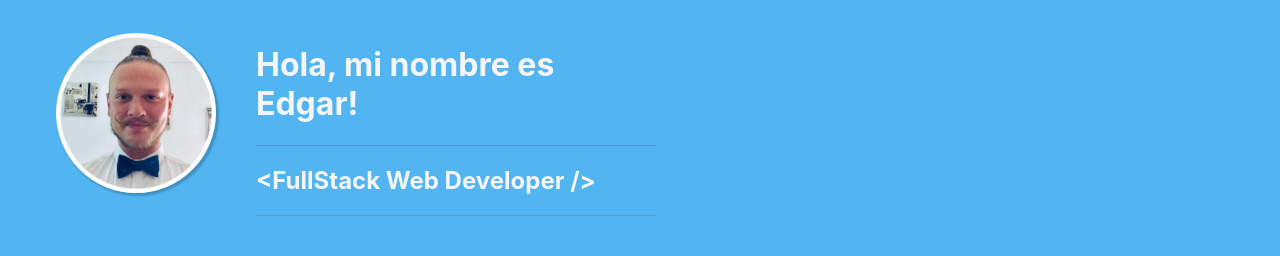
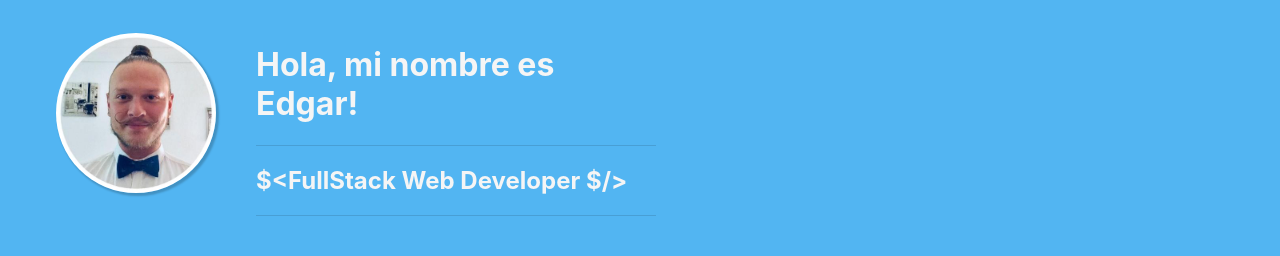
Before and after one commit to Edgarmontenegro123/MyCurriculumVitae, a React (Create React App) app: page / in a window 1280 px wide. Shown: the top 256 px of the page. Built offline with nearby package versions, Linux system fonts and the light colour scheme.

Commit message:
🔁 Change Title component

```diff
--- a/src/Components/Title/Title.js
+++ b/src/Components/Title/Title.js
@@ -41,7 +41,7 @@ export default function Title(){
             <div className = {classes.divContainer}>
                 <h1>Hola, mi nombre es <b>Edgar</b>!</h1>
                 <Divider />
-                <h2><b>{p}</b>FullStack Web Developer <b>{q}</b></h2>
+                <h2><b>${p}</b>FullStack Web Developer <b>${q}</b></h2>
                 <Divider />
             </div>
         </>
```
